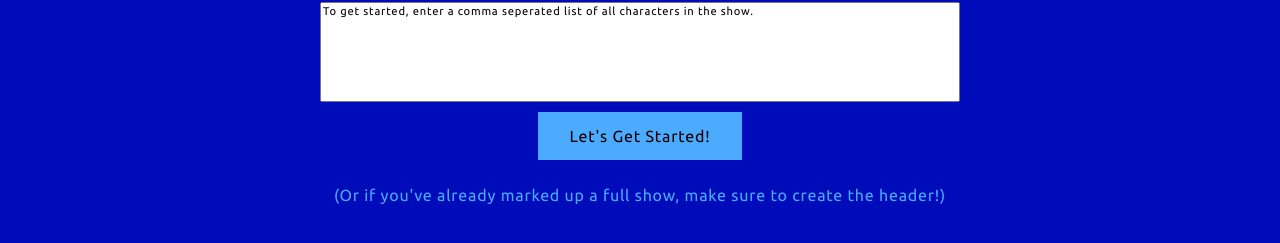
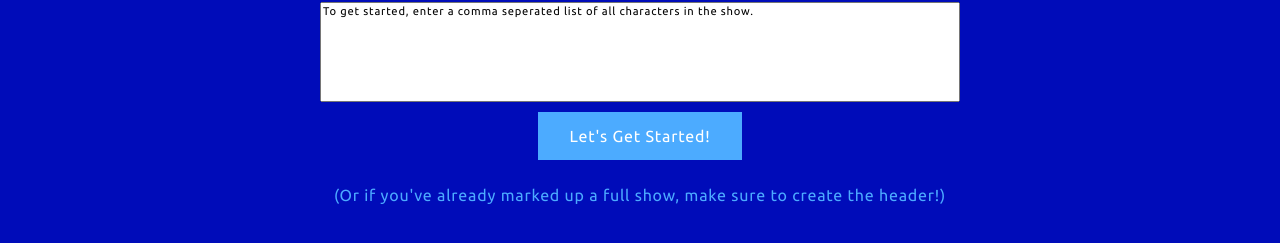
Before and after one commit to SEITheater/play_analyzer_website, a Jekyll site: the page built from _posts/structure/2016-09-12-markup.md, in a window 1280 px wide. Shown: the part 217-460 px from the top of the page. Built offline with Jekyll 4.4.1, drawn with Linux system fonts in a browser that asks for light colours.

Commit message:
button css

```diff
--- a/css/markup.css
+++ b/css/markup.css
@@ -1,9 +1,7 @@
 input{
 	color: black;
 }
-button{
-	color:black;
-}
+
 textarea{
 	color:black;
 	font-size: .7rem;
```
